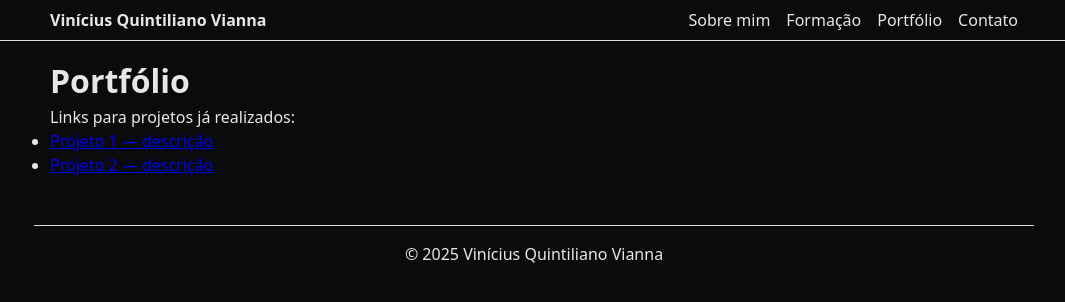
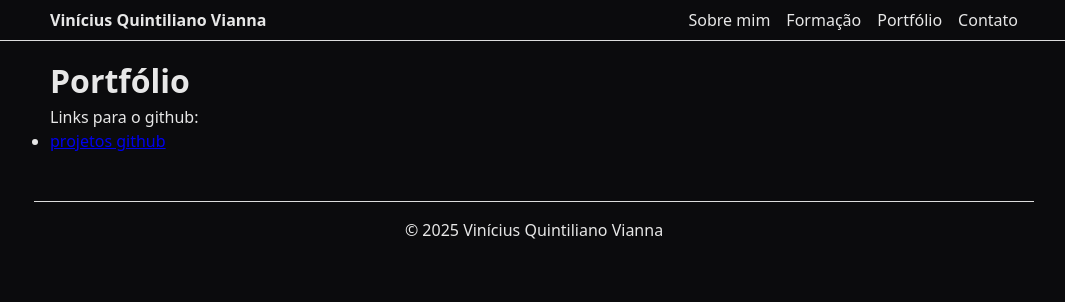
Before and after one commit to Vinicius-Quintiliano-Vianna/Projetos, a plain HTML site: page portfolio.html in a window 1280 px wide. Shown: the whole page, without its empty margins (106-1171 px from the left). Drawn offline with Linux system fonts and the light colour scheme.

Commit message:
first commit

```diff
--- a/portfolio.html
+++ b/portfolio.html
@@ -21,10 +21,9 @@
 
   <main class="container">
     <h1>Portfólio</h1>
-    <p>Links para projetos já realizados:</p>
+    <p>Links para o github:</p>
     <ul class="projetos">
-      <li><a href="https://exemplo1.com" target="_blank" rel="noopener">Projeto 1 — descrição</a></li>
-      <li><a href="https://exemplo2.com" target="_blank" rel="noopener">Projeto 2 — descrição</a></li>
+      <li><a href="https://github.com/Vinicius-Quintiliano-Vianna/Projetos" target="_blank" rel="noopener">projetos github</a></li>
       <!-- Se não tiver links externos, pode colocar screenshots em assets/images -->
     </ul>
   </main>
```
Also changed, not shown: contato.html (+1 -1 lines), index.html (+1 -1 lines), 1 other file.
